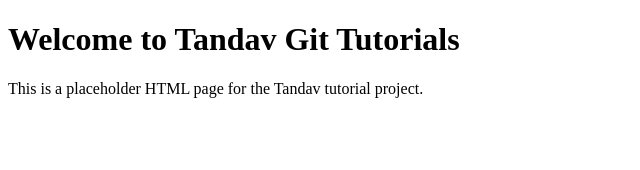
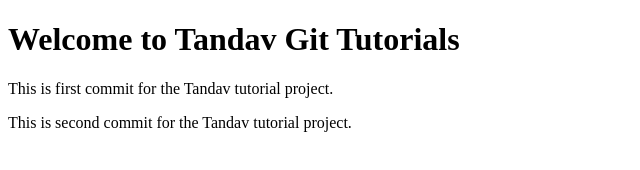
Before and after one commit to ermanoj250-ui/tandav, a plain HTML site: page index.html in a window 1280 px wide. Shown: the whole page, without its empty margins (0-640 px from the left). Drawn offline with Linux system fonts and the light colour scheme.

Commit message:
index.html modified

```diff
--- a/index.html
+++ b/index.html
@@ -7,6 +7,7 @@
 </head>
 <body>
   <h1>Welcome to Tandav Git Tutorials</h1>
-  <p>This is a placeholder HTML page for the Tandav tutorial project.</p>
+  <p>This is first commit for the Tandav tutorial project.</p>
+  <p>This is second commit for the Tandav tutorial project.</p>
 </body>
 </html>
```
